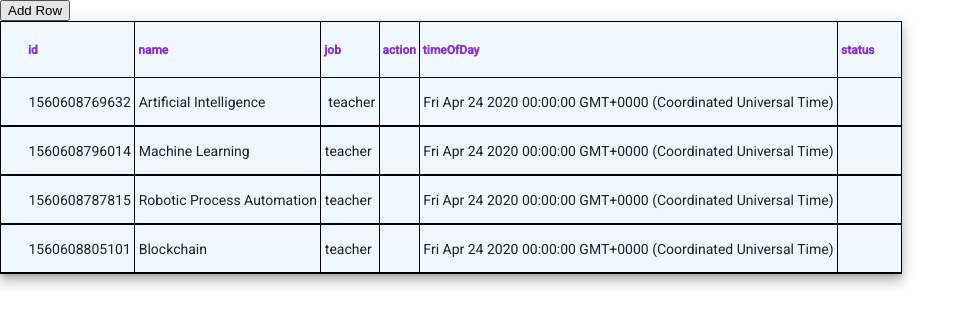
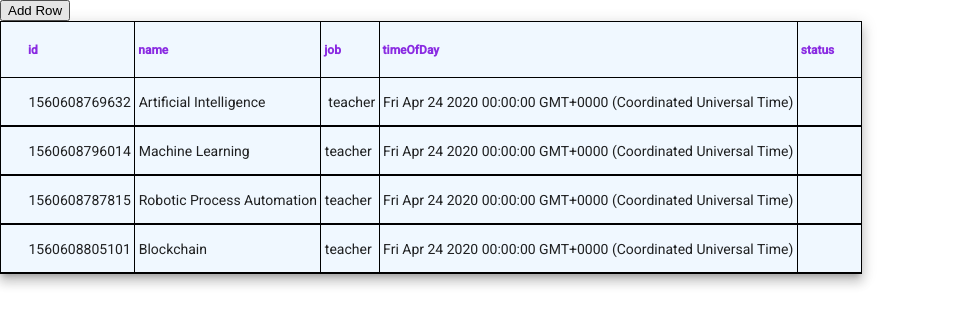
Before and after one commit to sihem-hm/Angular_Mat_Tab-, an Angular app: page / in a window 1280 px wide. Shown: the top 326 px of the page, without its empty margins (0-972 px from the left). Built offline with nearby package versions, Linux system fonts and the light colour scheme; what primeng would draw is missing.

Commit message:
expand-row-fix

```diff
--- a/src/app/app.component.html
+++ b/src/app/app.component.html
@@ -7,7 +7,8 @@
 	<table mat-table [dataSource]="dataSource" multiTemplateDataRows class="mat-elevation-z8">
 		<ng-container matColumnDef="{{column}}" *ngFor="let column of displayedColumns">
 			<th mat-header-cell *matHeaderCellDef> {{column}} </th>
-			<td mat-cell *matCellDef="let element"> {{element[column]}} </td>
+			<td mat-cell *matCellDef="let element"
+			> {{element[column]}} </td>
 		</ng-container>
 
 
@@ -20,7 +21,7 @@
 						<div class="example-element-position"> {{element.id}} </div>
 						<div class="example-element-symbol"> {{element.name}} </div>
 						<div class="example-element-name"> {{element.job}} </div>
-						<div class="example-element-weight"> {{element.action}} </div>
+
 
 						<div class="example-element-weight"> {{element.timeOfDay}} </div>
 					</div>
--- a/src/app/app.component.ts
+++ b/src/app/app.component.ts
@@ -57,7 +57,7 @@ const ELEMENT_DATA: UsersData[] = [
     ],
 })
 export class AppComponent {
-  displayedColumns: string[] = ['id', 'name', 'job', 'action', 'timeOfDay', 'status']
+  displayedColumns: string[] = ['id', 'name', 'job', 'timeOfDay', 'status']
   dataSource = ELEMENT_DATA;
   toppings = new FormControl();
   products1: Product[];
```
